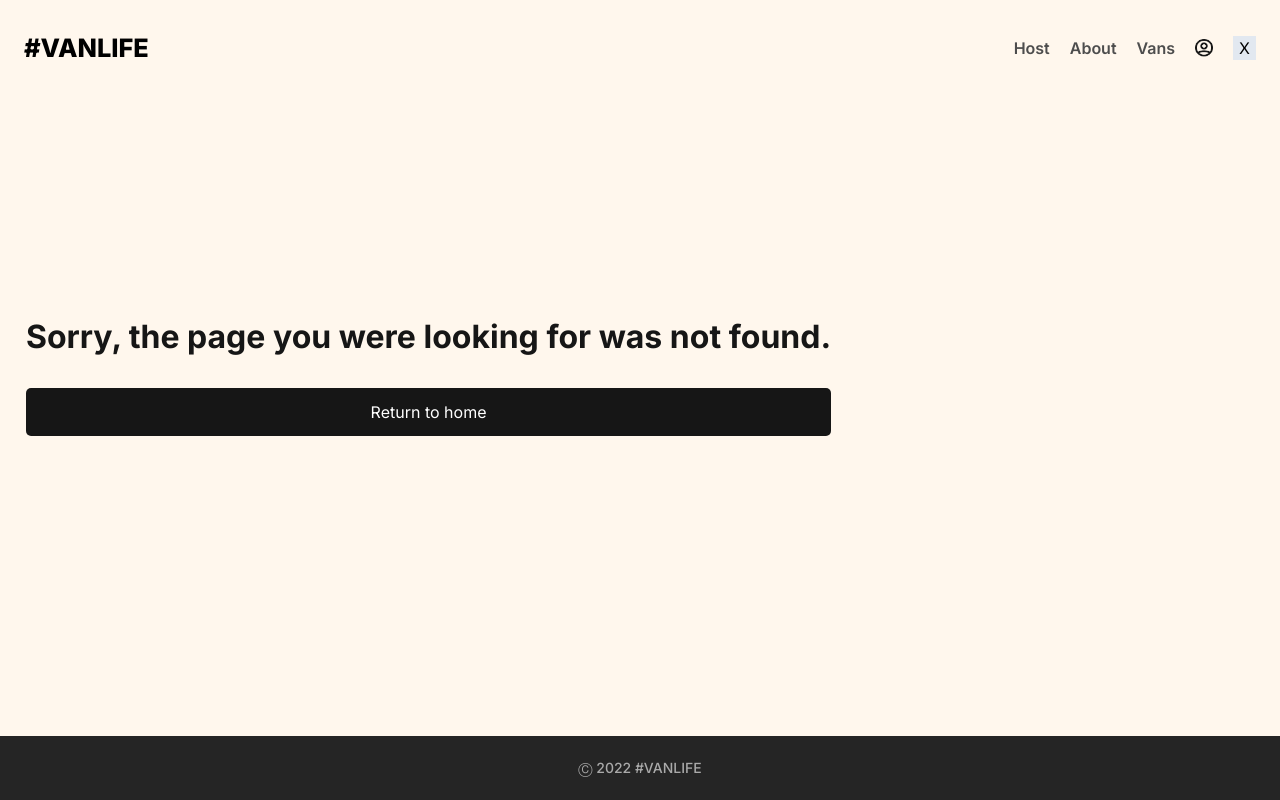
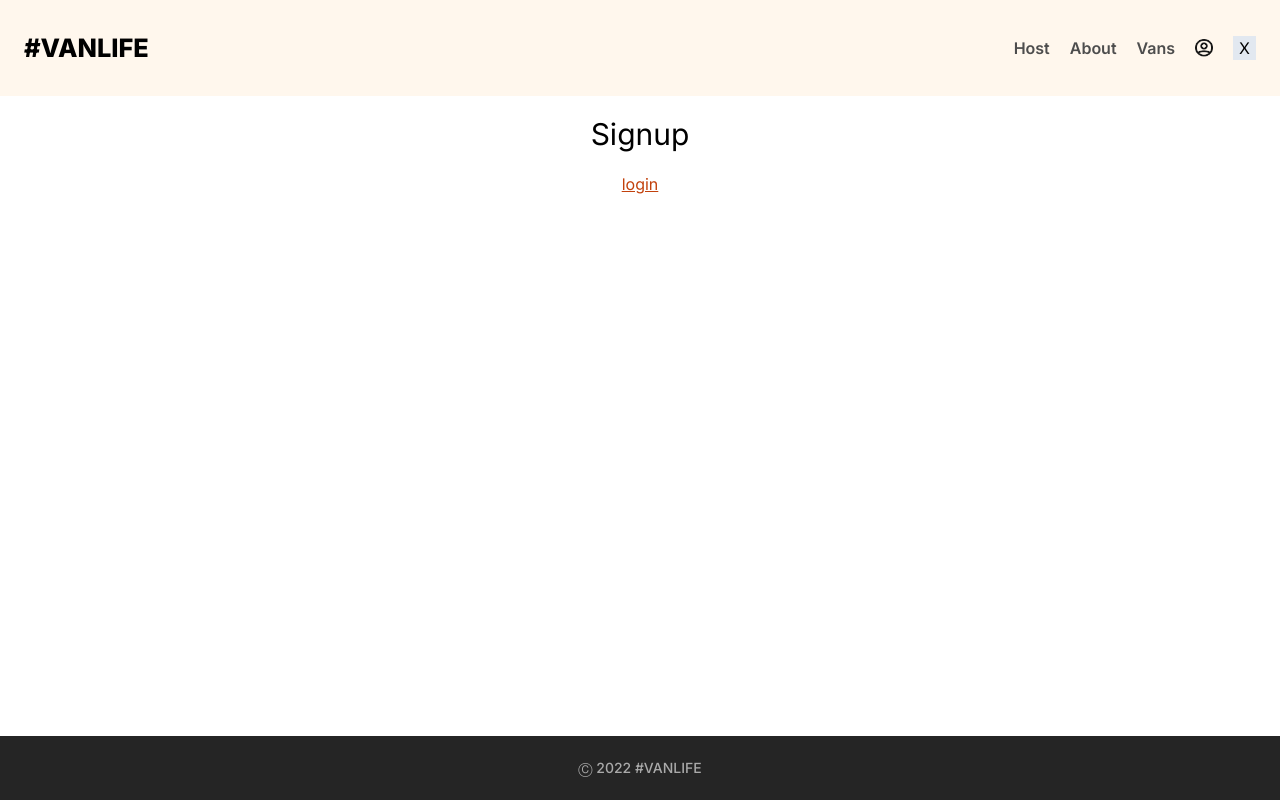
Before and after one commit to izzett222/react-vanlife, a React (Create React App) app: page /signup in a window 1280 px wide. Before the commit this address had no page. Built offline with nearby package versions, Linux system fonts and the light colour scheme; what miragejs would draw is missing.

Commit message:
aadd signup page

```diff
--- a/src/App.jsx
+++ b/src/App.jsx
@@ -30,6 +30,7 @@ import VanDetails, {
   loader as hostVanDetailsLoader,
 } from "./pages/host/VanDetails";
 import Vans, { loader as vansLoader } from "./pages/vans/Vans";
+import Signup from "./pages/Signup";
 
 function App() {
   const routes = createRoutesFromElements(
@@ -41,6 +42,7 @@ function App() {
         action={loginAction}
         element={<Login />}
       />
+      <Route path="signup" element={<Signup />} />
       <Route path="about" element={<About />} />
       <Route
         path="vans"
--- a/src/pages/Login.jsx
+++ b/src/pages/Login.jsx
@@ -64,7 +64,7 @@ export default function Login() {
         </Form>
         <p className="font-medium text-2xl text-dark mt-12">
           Don't have an account?{" "}
-          <Link to="signup" className="font-bold text-[#FF8C38]">
+          <Link to="/signup" className="font-bold text-[#FF8C38]">
             Create one now
           </Link>
         </p>
--- /dev/null
+++ b/src/pages/Signup.jsx
@@ -0,0 +1,8 @@
+import { Link } from "react-router-dom";
+
+export default function Signup() {
+    return <div className="flex flex-col w-full pt-5 items-center">
+        <h1 className="text-3xl mb-5">Signup</h1>
+        <Link to="/login" className="underline text-orange-700">login</Link>
+    </div>
+}
--- a/src/pages/host/HostVan.jsx
+++ b/src/pages/host/HostVan.jsx
@@ -1,4 +1,4 @@
-import { NavLink, Outlet, useLoaderData, useNavigate } from "react-router-dom";
+import { NavLink, Outlet, useLoaderData, Link } from "react-router-dom";
 import arrow from "../../assets/arrow.svg";
 import { getHostVan } from "../../api";
 import { requireAuth } from "../../utils";
@@ -18,13 +18,12 @@ export const loader = async ({ params, request }) => {
 
 export default function HostVan() {
   const data = useLoaderData();
-  const navigate = useNavigate();
   return (
     <div className="w-full px-[26px] pt-5 pb-20">
-      <button onClick={() => navigate(-1)} className="flex items-center gap-3">
+      <Link to="/host/vans" className="flex items-center gap-3">
         <img src={arrow} alt="arrow" />
         <span className="underline">Back to all vans</span>
-      </button>
+      </Link>
       <div>
         <div className="w-full rounded-[10px] mt-10">
           <div className="flex items-center gap-5">
```
